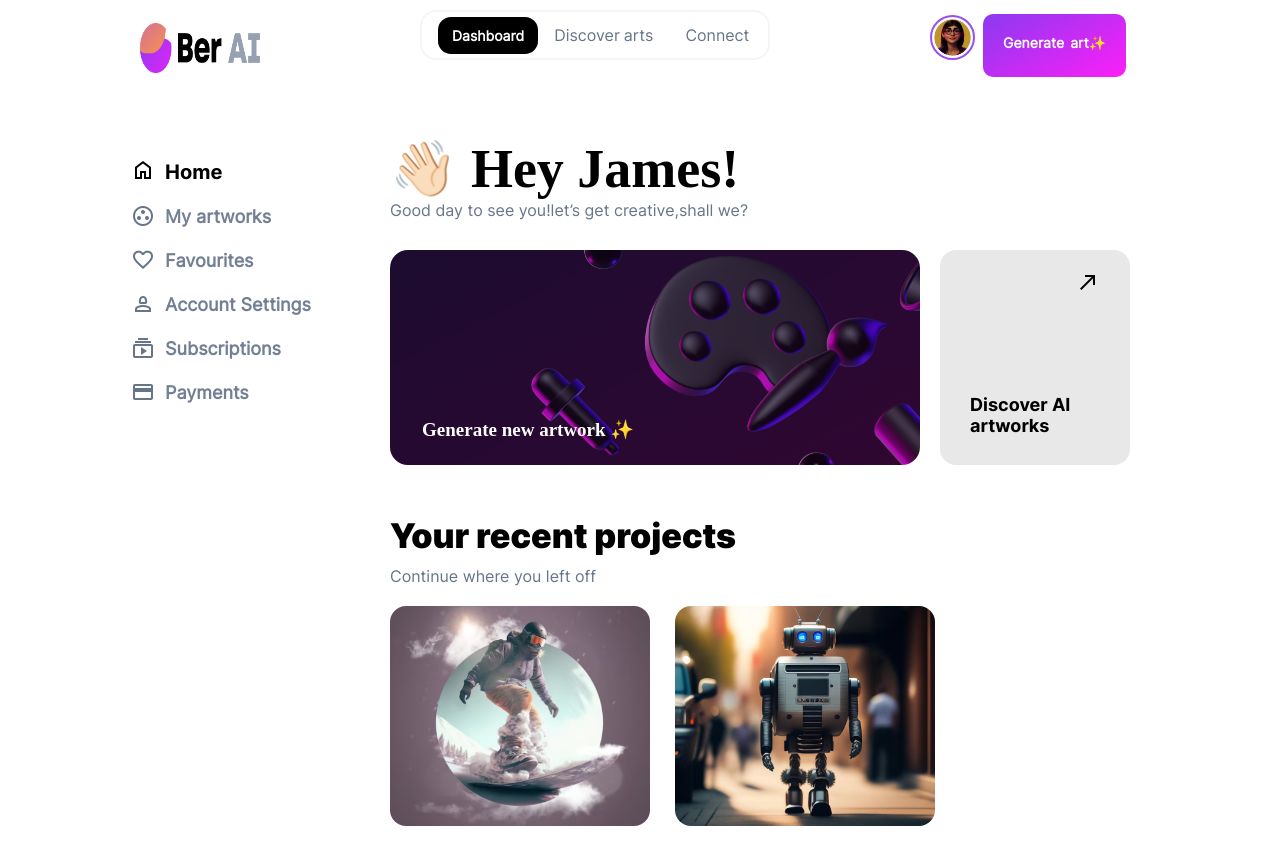
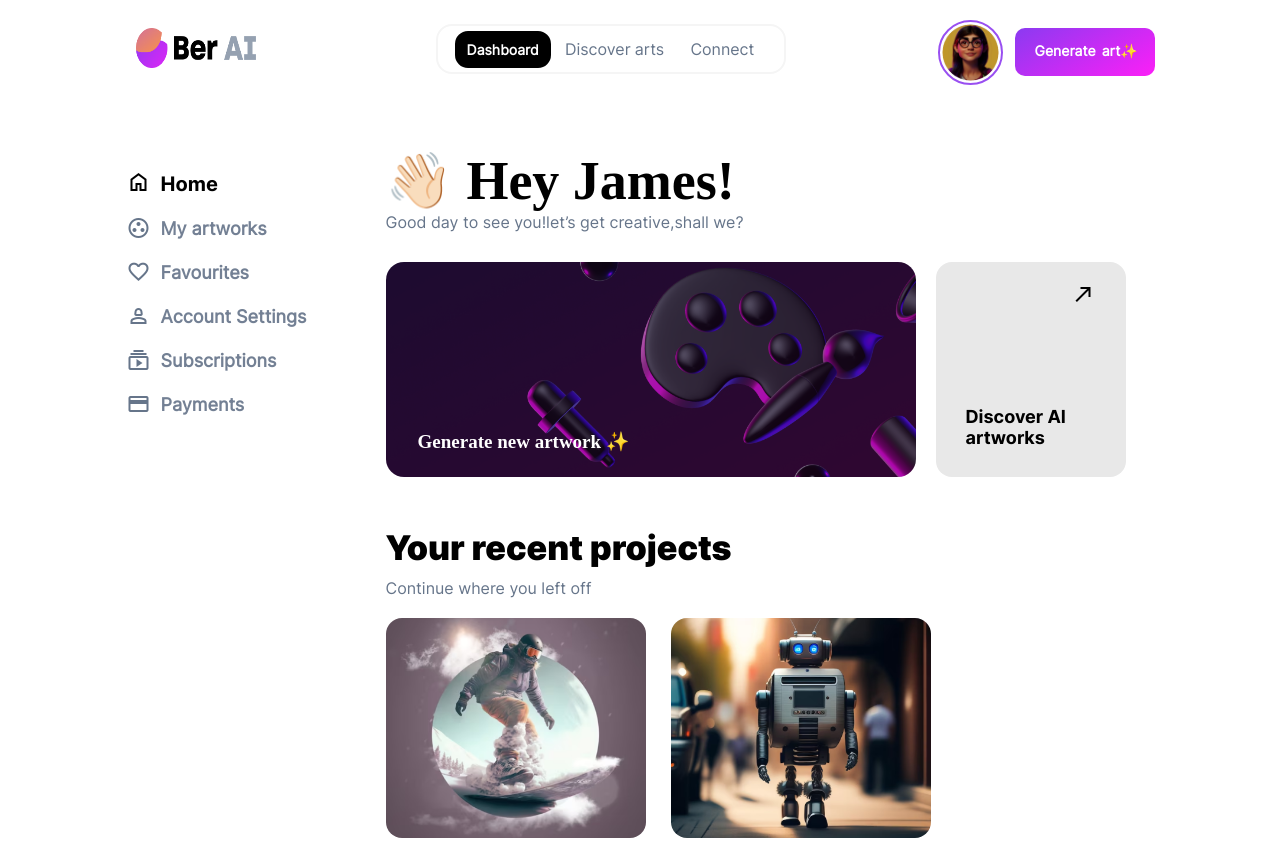
Before and after one commit to HariSunil/BerAI, a plain HTML site: page index.html in a window 1280 px wide. Shown: the top 841 px of the page. Drawn offline with nearby package versions, Linux system fonts and the light colour scheme; a web font is replaced by a local one.

Commit message:
updated webpage in desktop view

```diff
--- a/style.css
+++ b/style.css
@@ -43,9 +43,10 @@
     display: flex;
 }
 .logo img{
-    width:200px;
-    height: 50px;
-    margin-top: 23px;
+    width:160px;
+    height: 40px;
+    margin-top: 28px;
+    margin-left: 10px;
 }
 .menubar{
     width:350px;
@@ -53,12 +54,12 @@
     border:2px solid #f5f5f5;
     border-radius: 16px;
     padding: 8px 16px;
-    margin-inline: 160px;
+    margin-inline: 180px;
     display:flex;
     justify-content: space-around;
     align-items: center;
     position: static;
-    margin-top: 10px;
+    margin-top: 24px;
 }
 .menulink.currentlink{
     color:#fff;
@@ -68,12 +69,12 @@
     font-size: 14px;
     font-family: 'regular';
     border: 2px solid #000;
-    padding: 8px 12px;
+    padding: 8px 10px;
 }
 .menulink{
     color:#66758a;
-    border-radius: 14px;
-    padding: 10px 16px;
+    border-radius: 18px;
+    padding: 8px 12px;
     font-size: 16px;
     font-weight: 500;
     font-family: 'regular';
@@ -86,6 +87,7 @@
 .menulink:hover{
     color:#fff;
     background-color: #000;
+    padding: 6px 8px;
 }
 .menu{
     color: #000;
@@ -94,9 +96,9 @@
     color:#66758a;
 }
 .profile-img img{
-     width:45px;
-     height:45px;
-     margin-top: 15px;
+     width:65px;
+     height:65px;
+     margin-top: 20px;
      border: 2px solid #994ff1;
      border-radius: 50%;
      padding: 2px;
@@ -105,6 +107,7 @@
 }
 .profilelink{
     display:flex;
+    margin-left: -28px;
 }
 .profile-btn{
     margin-top: 14px;
@@ -114,15 +117,22 @@
     font-weight: 600;
     cursor: pointer;
     border-radius: 10px;
-    padding-block:20px;
-    padding-inline: 20px;
-    margin-left: 8px;
+    padding:24px;
+    margin-left: 12px;
+    margin-top: 28px;
+    border: none;
+    width:140px;
+    height:20px;
+    text-align: center;
 }
 .profile-btn a{
     text-decoration: none;
     font-size: 14px;
     font-family: 'regular';
     color:#fff;
+    position: relative;
+    bottom: 10px;
+    right:4px;
 }
 #art{
     margin-left: 6px;
```
